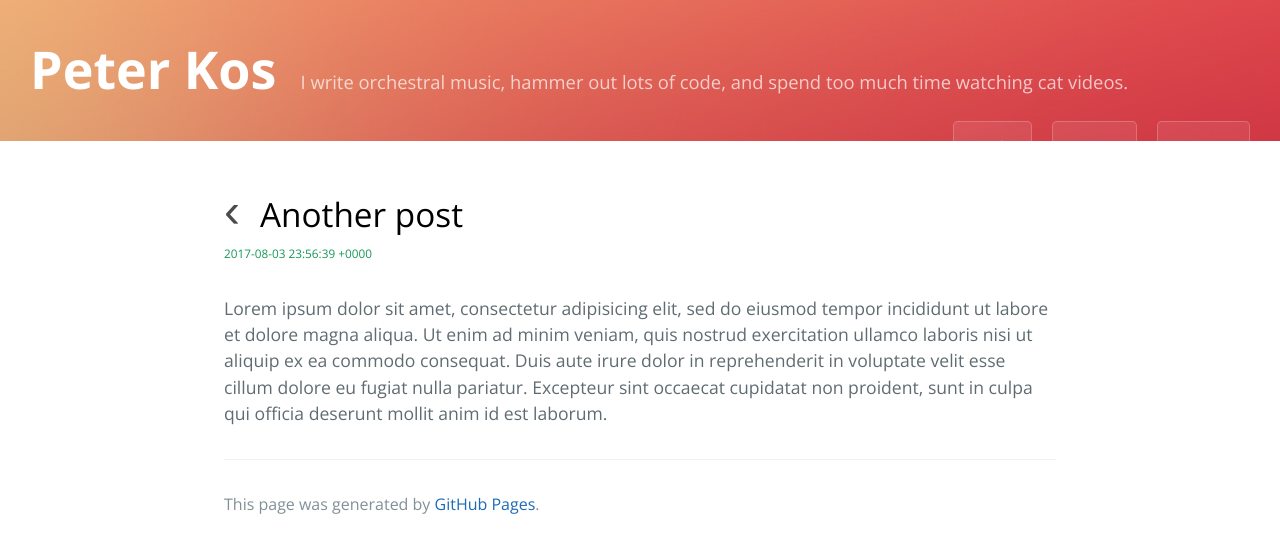
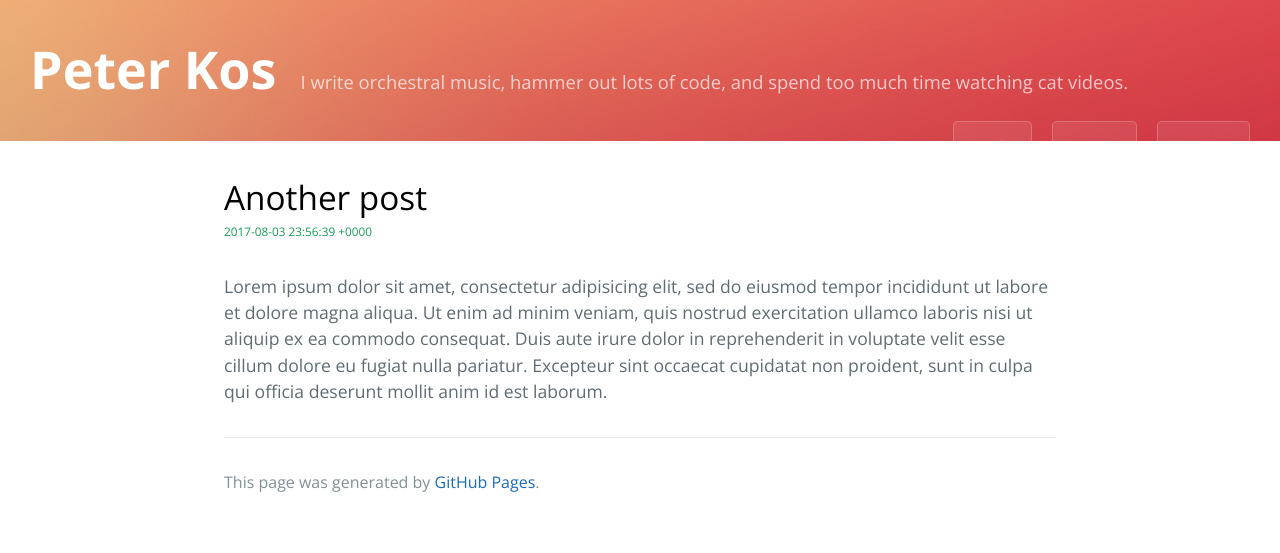
Before and after one commit to peterkos/peterkos.github.io, a Jekyll site: the page built from _posts/2017-08-04-another-post.markdown, in a window 1280 px wide. Shown: the top 553 px of the page. Built offline with Jekyll 4.4.1, drawn with Linux system fonts in a browser that asks for light colours.

Commit message:
Removed post back button, bold titles

```diff
--- a/_layouts/post.html
+++ b/_layouts/post.html
@@ -30,7 +30,7 @@
 		<!-- Posts! -->
 		<div class="post">
 
-			<h1><a href="javascript:history.back()" class="back">&#8249</a>{{ page.title }}</h1>
+			<h1>{{ page.title }}</h1>
 			<h6>{{ page.date }}</h6>
 			{{ page.content }}
 
--- a/assets/css/style.scss
+++ b/assets/css/style.scss
@@ -45,7 +45,6 @@
 	a {
 		color: black;
 		font-size: 25pt;
-		font-weight: bold;
 	}
 }
 
@@ -94,14 +93,6 @@
 		font-size: 25pt;
 		padding-bottom: 0;
 		margin-bottom: 0;
-
-		transition-property: margin-left;
-  		transition-duration: 0.5s;
-
-  		&:hover {
-  			margin-left: -40px;
-  		}
-
 	}
 
 	h6 {
@@ -116,7 +107,6 @@
 		opacity: 0.7;
 		text-decoration: none;
 		color: inherit;
-
 	}
 
 }
```
